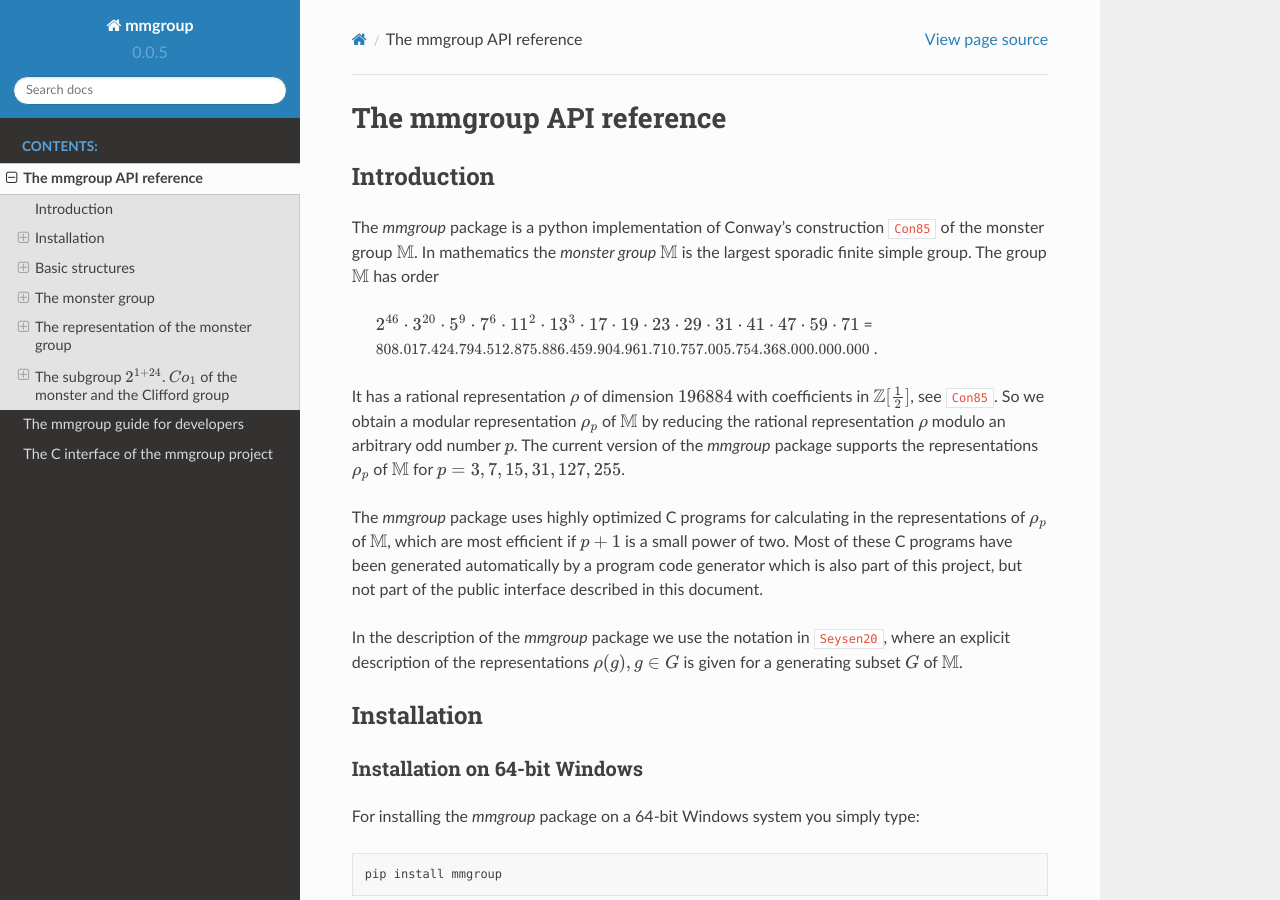
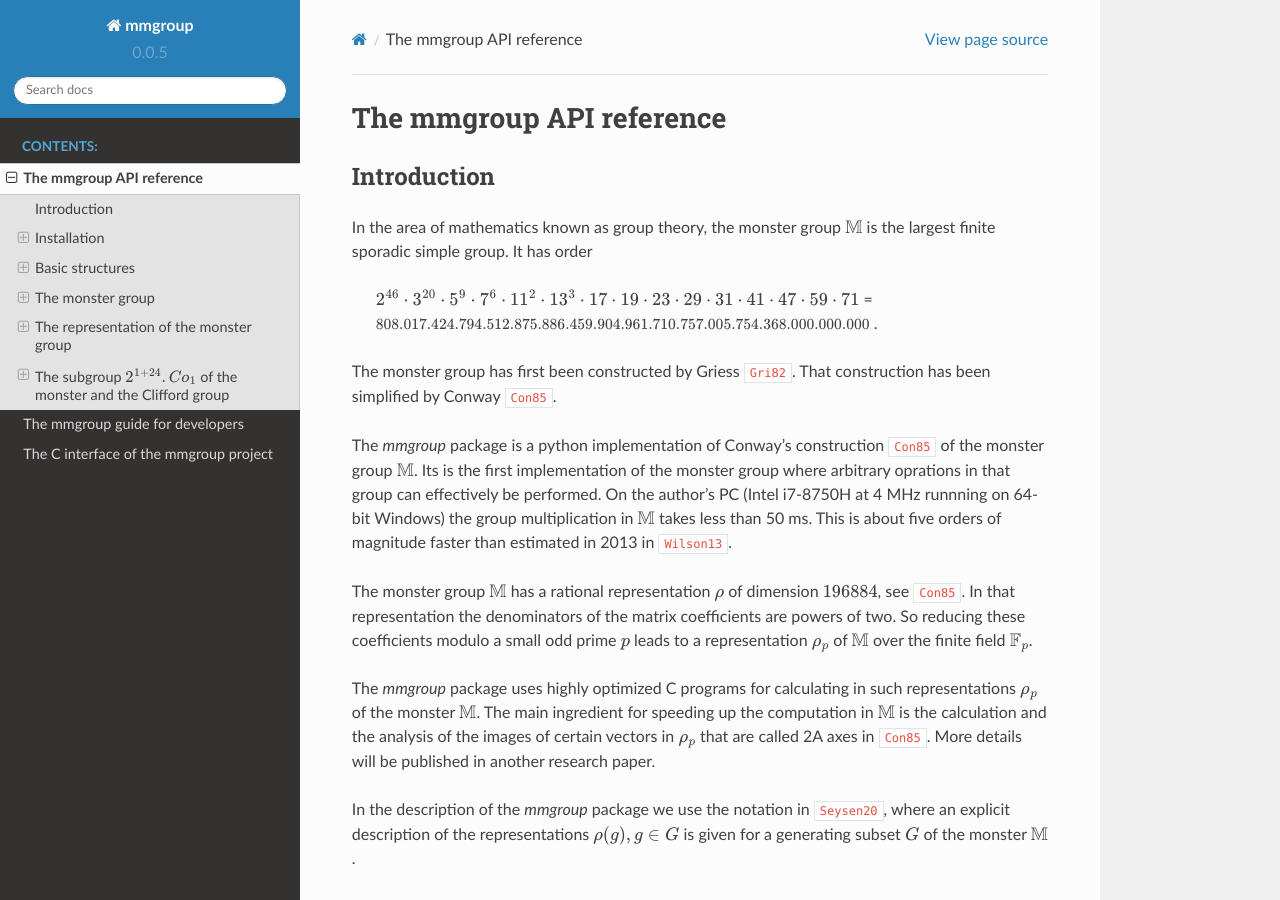
Before and after one commit to Martin-Seysen/mmgroup, a Sphinx documentation site: the page built from docs/source/api.rst, in a window 1280 px wide and 900 px high. Built offline with Sphinx 7.4.7 and the Read the Docs theme 2.0.0, drawn with Linux system fonts in a browser that asks for light colours; cross-references to code outside the pages are shown as plain code; the version number is read from the project's files by our own code.

Commit message:
Bugfix in class mmgroup.MM, documentation updated

```diff
--- a/docs/source/api.rst
+++ b/docs/source/api.rst
@@ -9,37 +9,44 @@ The mmgroup API reference
 Introduction
 ============
 
-The *mmgroup* package is a python implementation of Conway's
-construction :cite:`Con85` of the monster group :math:`\mathbb{M}`.
-In mathematics the *monster group* :math:`\mathbb{M}` is the largest
-sporadic finite simple group. The group :math:`\mathbb{M}` has order
+In the area of mathematics known as group theory, the monster group
+:math:`\mathbb{M}` is the largest finite sporadic simple group.
+It has order
 
    :math:`2^{46} \cdot 3^{20} \cdot 5^9 \cdot 7^6 \cdot 11^2 \cdot 13^3 \cdot 17 \cdot 19 \cdot 23 \cdot 29 \cdot 31 \cdot 41 \cdot 47 \cdot 59 \cdot 71`
    = :math:`\small 808.017.424.794.512.875.886.459.904.961.710.757.005.754.368.000.000.000` .
 
-It has a rational representation :math:`\rho` of dimension
-:math:`196884` with coefficients in :math:`\mathbb{Z}[\frac{1}{2}]`,
-see :cite:`Con85`.
-So we obtain a modular representation :math:`\rho_p` of
-:math:`\mathbb{M}` by reducing the rational representation
-:math:`\rho` modulo an arbitrary odd number :math:`p`. The current
-version of the *mmgroup* package supports the representations
-:math:`\rho_p` of :math:`\mathbb{M}` for
-:math:`p = 3, 7, 15, 31, 127, 255`.
+The monster group has first been constructed by Griess :cite:`Gri82`.
+That construction has been simplified by Conway :cite:`Con85`.
+
+The *mmgroup* package is a python implementation of Conway's
+construction :cite:`Con85` of the monster group :math:`\mathbb{M}`.
+Its is the first implementation of the monster group where arbitrary
+oprations in that group can effectively be performed. On the author's
+PC (Intel i7-8750H at 4 MHz runnning on 64-bit Windows)
+the group multiplication in :math:`\mathbb{M}` takes less than 50 ms.
+This is about five orders of magnitude faster than estimated in 2013
+in :cite:`Wilson13`.
+
+The monster group :math:`\mathbb{M}` has a rational representation
+:math:`\rho` of dimension  :math:`196884`, see :cite:`Con85`. In that
+representation the denominators of the matrix coefficients are powers
+of two. So reducing these coefficients modulo a small odd prime
+:math:`p` leads to a representation :math:`\rho_p` of
+:math:`\mathbb{M}` over the finite field :math:`\mathbb{F}_p`.
 
 The *mmgroup* package uses highly optimized C programs for
-calculating in the representations of :math:`\rho_p` of
-:math:`\mathbb{M}`, which are most efficient if :math:`p+1`
-is a small power of two. Most of these C programs have been
-generated automatically by a program code generator which is
-also part of this project, but not part of the public
-interface described in this document.
+calculating in such representations :math:`\rho_p` of the monster
+:math:`\mathbb{M}`. The main ingredient for speeding up the
+computation in :math:`\mathbb{M}` is the calculation and the
+analysis of the images of certain vectors in :math:`\rho_p`
+that are called 2A axes in :cite:`Con85`. More details will be
+published in another research paper.
 
-In the description of the *mmgroup* package we use the
-notation in :cite:`Seysen20`, where an explicit description
-of the representations :math:`\rho(g), g \in G` is given
-for a generating subset  :math:`G` of
-:math:`\mathbb{M}`.
+In the description of the *mmgroup* package we use the notation
+in :cite:`Seysen20`, where an explicit description of the
+representations :math:`\rho(g), g \in G` is given for a
+generating subset :math:`G` of the monster :math:`\mathbb{M}`.
 
 
 Installation
--- a/docs/source/references.bib
+++ b/docs/source/references.bib
@@ -44,10 +44,20 @@
  title                = {A simple construction of the {F}ischer-{G}riess monster group},
  volume               = {79},
  year                 = {1985},
+ pages                = {513-540},
  }
 
 
+@article{Gri82,
+ author               = {R. L. Griess},
+ journal              = {Inventiones Mathematicae},
+ title                = {The friendly giant},
+ volume               = {69},
+ year                 = {1982},
+ pages                = {1-102},
+}
 
+Griess, Robert L. (1982). "The friendly giant" (PDF). Inventiones Mathematicae. 69 (1): 1–102.
 
 
 @book{Iva99,
```
Also changed, not shown: docs/source/guide_mathematical.inc (+16 -16 lines), 3 other files.
